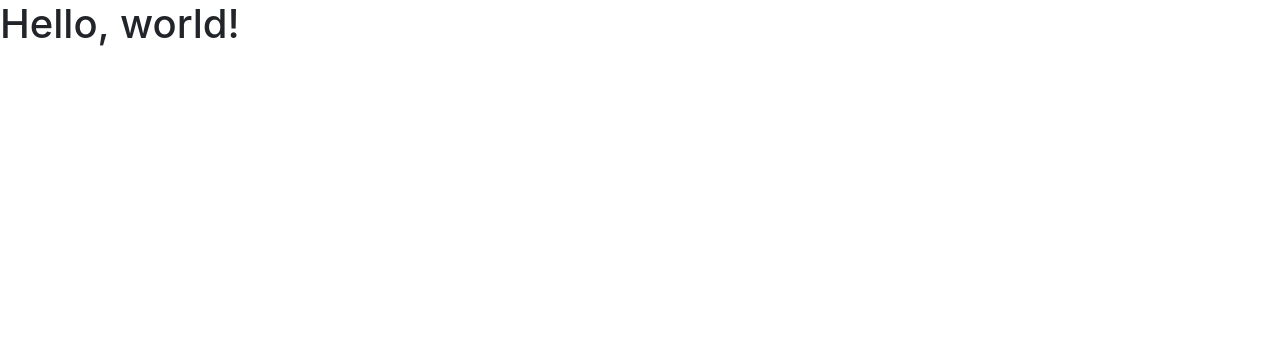
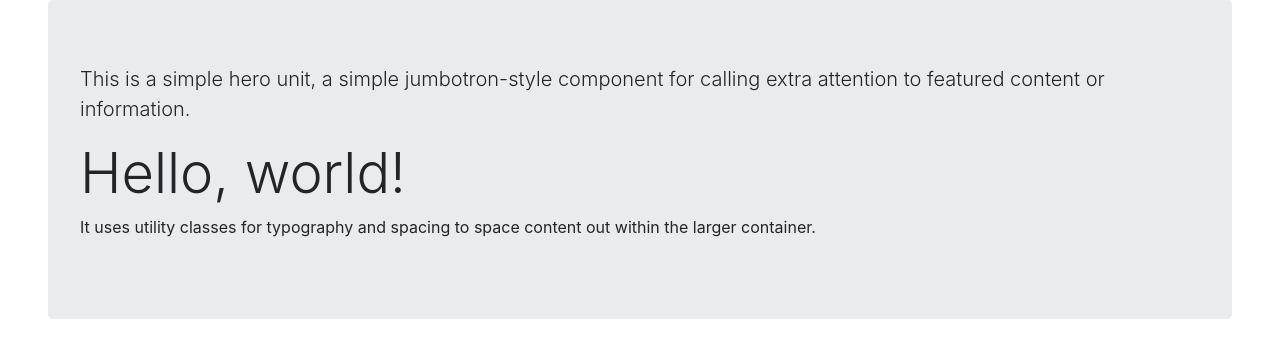
Before and after one commit to almedina1216/UX_UI_HW20, a plain HTML site: page index.html in a window 1280 px wide. Drawn offline with nearby package versions, Linux system fonts and the light colour scheme.

Commit message:
added hero

```diff
--- a/index.html
+++ b/index.html
@@ -11,9 +11,16 @@
     <title>Hello, world!</title>
   </head>
   <body>
-    <h1>Hello, world!</h1>
+    <!-- Jumbtron Hero -->
+    <div class="jumbotron mx-5">
 
-    <!-- Optional JavaScript; choose one of the two! -->
+        <p class="lead">This is a simple hero unit, a simple jumbotron-style component for calling extra attention to featured content or information.</p>
+        <h1 class="display-4">Hello, world!</h1>
+        <p>It uses utility classes for typography and spacing to space content out within the larger container.</p>
+      </div>
+
+
+
 
     <!-- Option 1: jQuery and Bootstrap Bundle (includes Popper) -->
     <script src="https://cdn.jsdelivr.net/npm/jquery@3.5.1/dist/jquery.slim.min.js" integrity="sha384-DfXdz2htPH0lsSSs5nCTpuj/zy4C+OGpamoFVy38MVBnE+IbbVYUew+OrCXaRkfj" crossorigin="anonymous"></script>
```
